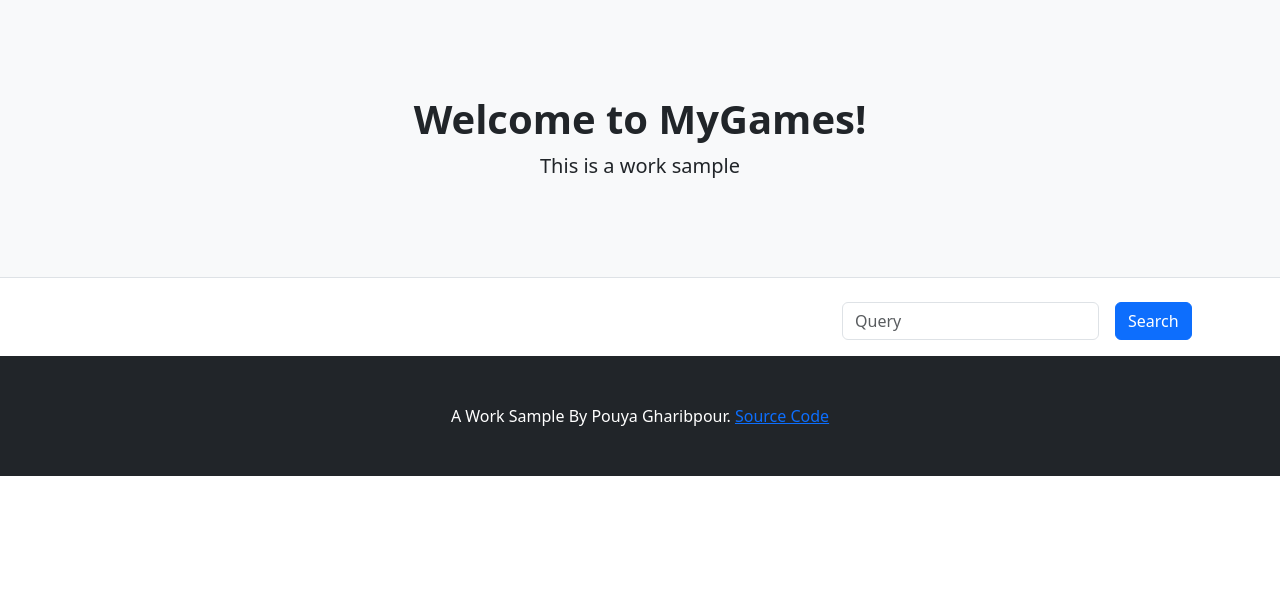
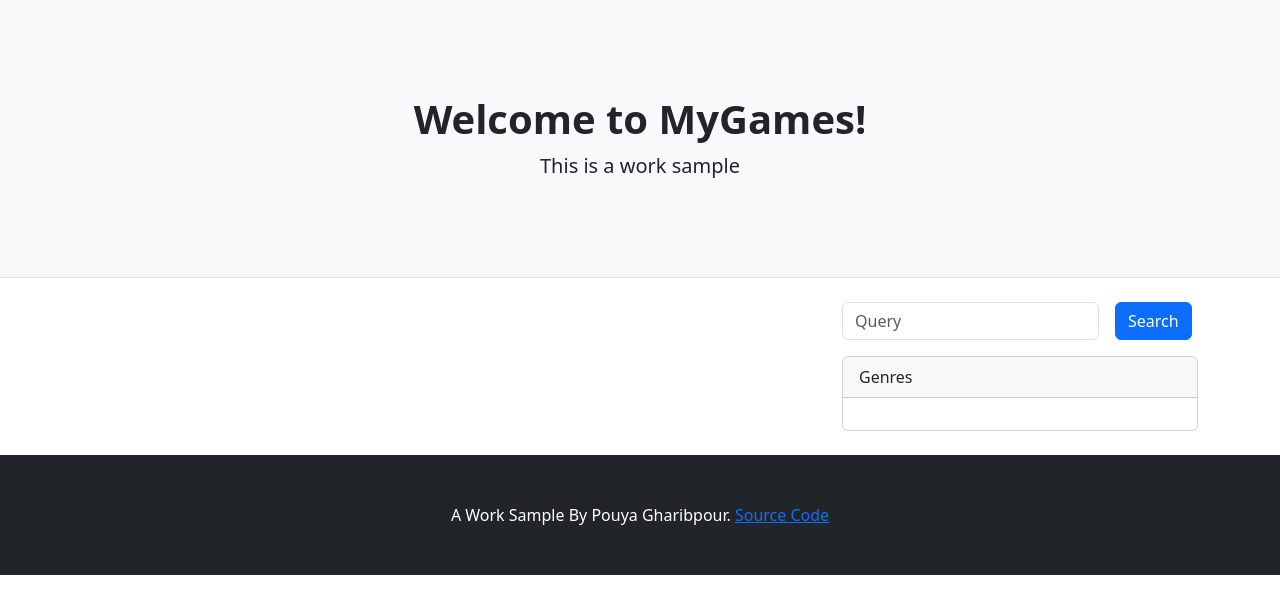
Before and after one commit to pouya-gh/MyGames, a Django app: page / in a window 1280 px wide. Shown: the part 57-671 px from the top of the page. Run offline with Django 5.2, Linux system fonts and the light colour scheme; data that the repository does not hold is empty; parts of the project's set-up code (start-up, migrations or seed data) failed here and were passed over; some libraries are stand-ins or nearby versions.

Commit message:
add genres list to the front page

```diff
--- a/posts/templates/posts/game/list.html
+++ b/posts/templates/posts/game/list.html
@@ -39,7 +39,22 @@
                   <button type="submit" class="btn btn-primary mb-3">Search</button>
                 </div>
               </form>
+
+              <div class="card mb-4">
+                <div class="card-header">Genres</div>
+                <div class="card-body">
+                    <div class="row">
+                        <ul class="list-unstyled mb-0">
+                        {% for genre in genres %}
+                        <li><a href="{% url "posts:game_list" %}?genre={{genre.slug}}">{{ genre.name }}</a></li>
+                        {% endfor %}
+                        </ul>
+                    </div>
+                </div>
+            </div>
         </div>
+
+
     </div>
 </div>
 {% endblock content %}
--- a/posts/views.py
+++ b/posts/views.py
@@ -55,6 +55,12 @@ class GameList(ListView):
     model = Game
     template_name = "posts/game/list.html"
     context_object_name = "games"
+
+    def get_context_data(self, **kwargs) -> dict[str, Any]:
+        context = super().get_context_data(**kwargs)
+        genres = Genre.objects.all()
+        context['genres'] = genres
+        return context
 
     def get_queryset(self) -> QuerySet[Any]:
         search_query = self.request.GET.get('q', '')
```
